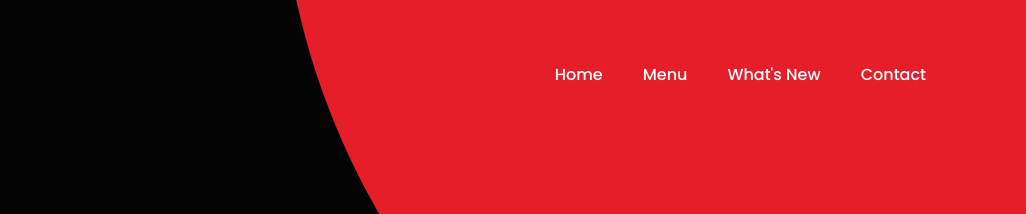
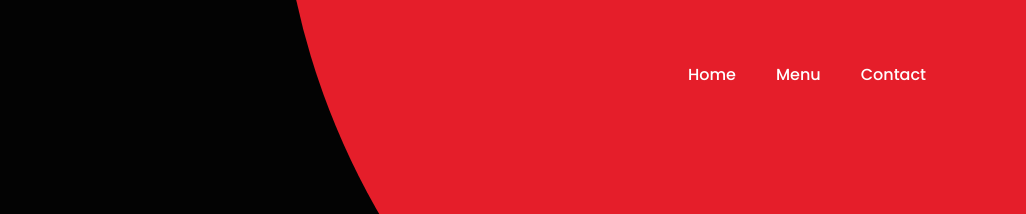
Before and after one commit to rojeeme/sa, a plain HTML site: page index.html in a window 1280 px wide. Shown: the top 214 px of the page, 254-1280 px from the left. Drawn offline with nearby package versions, Linux system fonts and the light colour scheme.

```diff
--- a/index.html
+++ b/index.html
@@ -16,7 +16,6 @@
                 <ul class="navigation">
                     <li><a href="#">Home</a></li>
                     <li><a href="#">Menu</a></li>
-                    <li><a href="#">What's New</a></li>
                     <li><a href="#">Contact</a></li>
                 </ul>
             </header>
```
